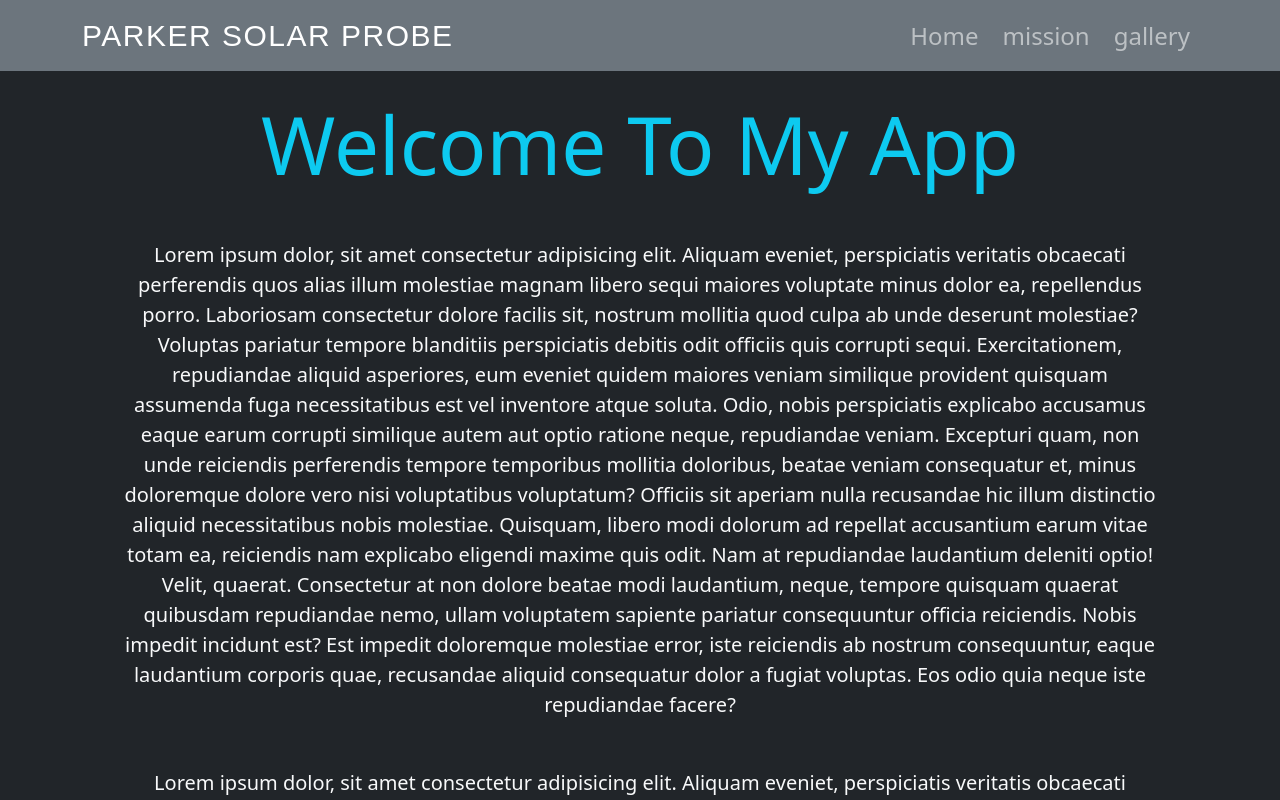
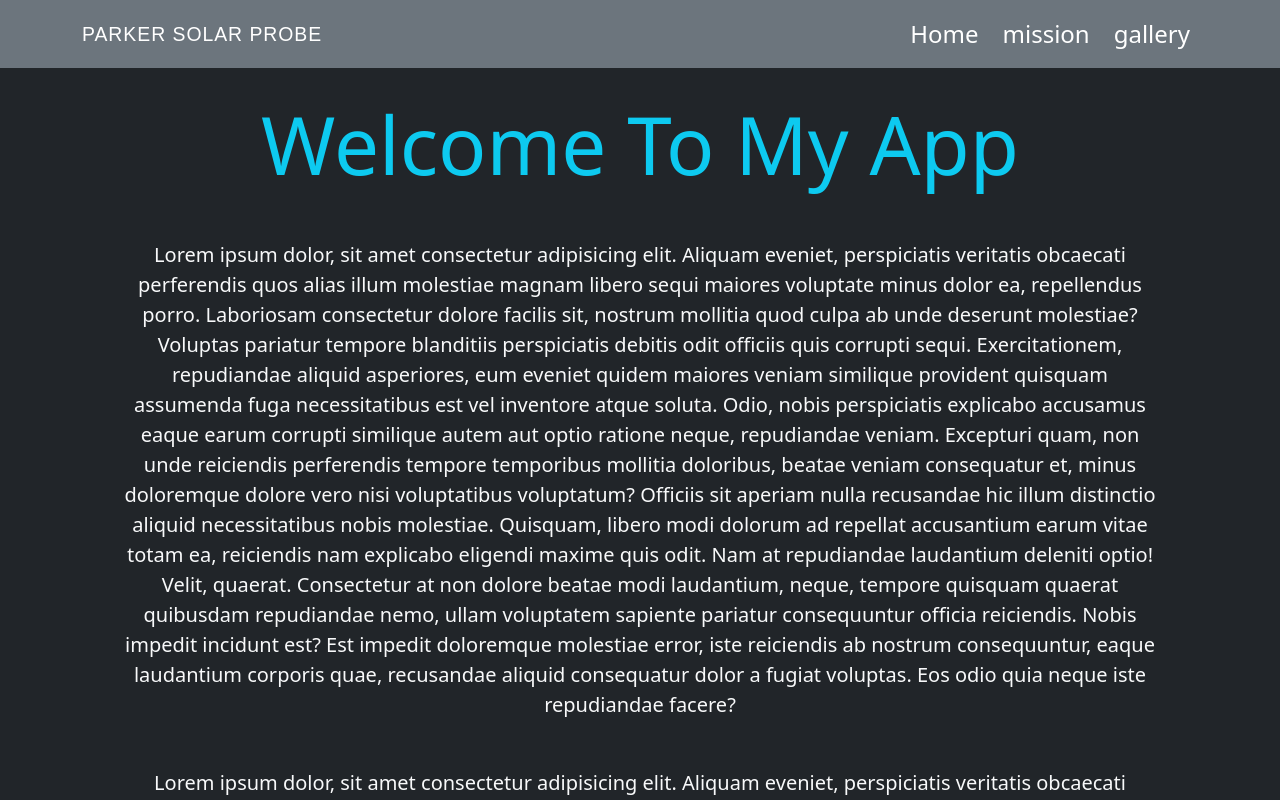
Before and after one commit to anuraag2002/the-extraterrestrials, a React (Create React App) app in the folder nsacsample/: page / in a window 1280 px wide. Shown: the top 800 px of the page. Built offline with nearby package versions, Linux system fonts and the light colour scheme.

Commit message:
font change

```diff
--- a/nsacsample/src/components/Header.css
+++ b/nsacsample/src/components/Header.css
@@ -19,7 +19,7 @@ a:hover{
     font-family: 'Teko-Regular', sans-serif;
     text-transform: uppercase;
     color: #fff;
-    font-size: 1em;
+    font-size: 0.97em!important;
     letter-spacing: .05em;
     white-space: nowrap;
     text-decoration: none;
--- a/nsacsample/src/components/Header.js
+++ b/nsacsample/src/components/Header.js
@@ -14,9 +14,9 @@ function Header(){
                 <Navbar.Collapse id="basic-navbar-nav">
 
                     <Nav className="ms-auto">
-                    <a className="nav-link me-2" href="#home">{('Home')}</a>
-                    <a className="nav-link me-2" href="#mission">{('mission')}</a>
-                    <a className="nav-link " href="#gallery">{('gallery')}</a>
+                    <a className="nav-link text-white me-2" href="#home">{('Home')}</a>
+                    <a className="nav-link text-white me-2" href="#mission">{('mission')}</a>
+                    <a className="nav-link text-white" href="#gallery">{('gallery')}</a>
 
 
                     </Nav>
```
